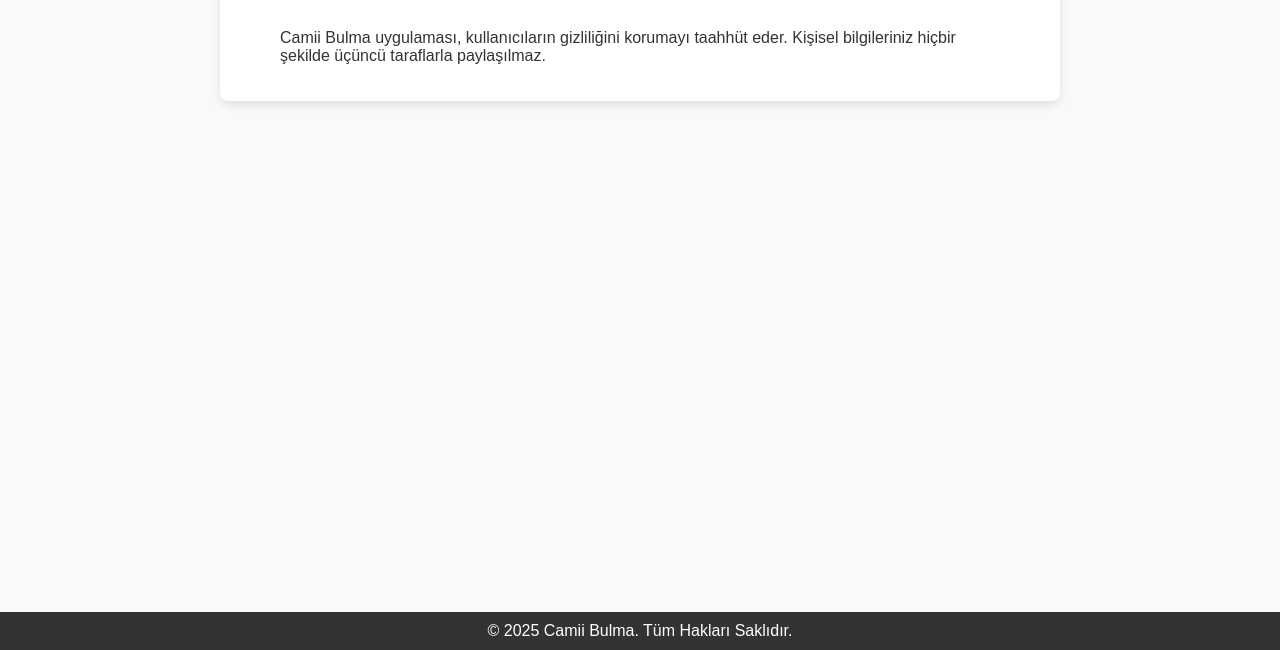
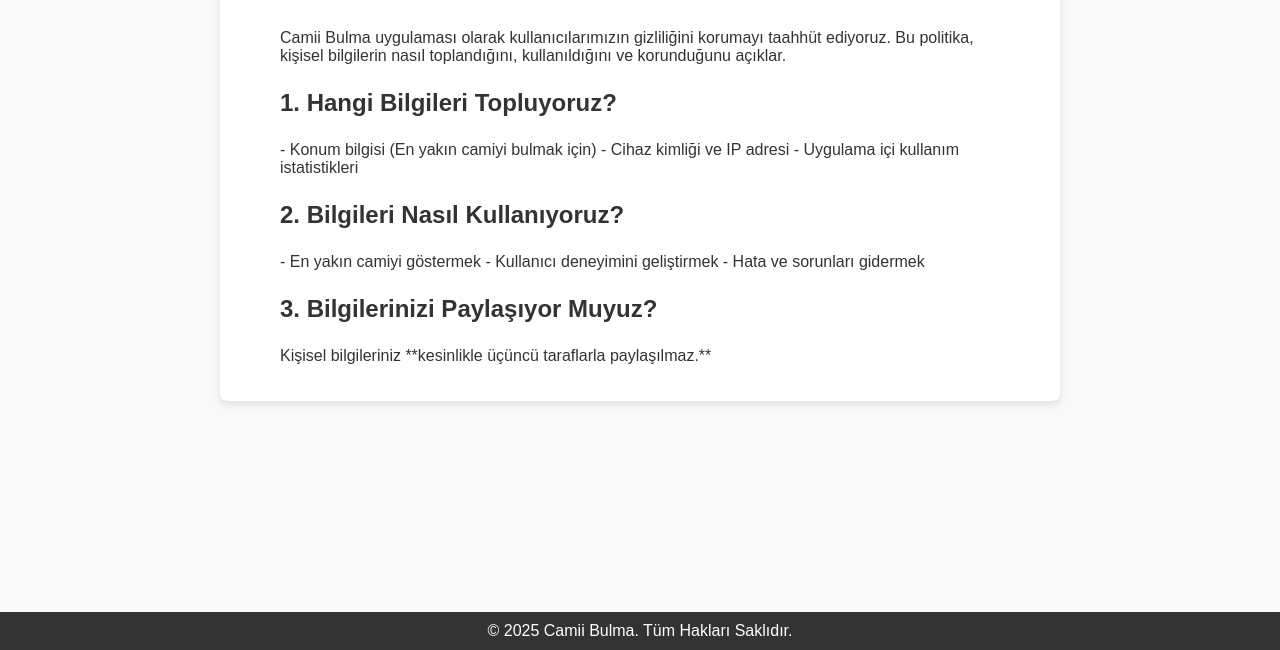
Before and after one commit to fatihgumrukcu/camii-bulma-legal, a plain HTML site: page privacy-policy.html in a window 1280 px wide. Shown: the part 150-800 px from the top of the page. Drawn offline with Linux system fonts and the light colour scheme.

Commit message:
Update privacy-policy.html

```diff
--- a/privacy-policy.html
+++ b/privacy-policy.html
@@ -17,7 +17,20 @@
 
     <main>
         <h1>Gizlilik Politikası</h1>
-        <p>Camii Bulma uygulaması, kullanıcıların gizliliğini korumayı taahhüt eder. Kişisel bilgileriniz hiçbir şekilde üçüncü taraflarla paylaşılmaz.</p>
+        <p>Camii Bulma uygulaması olarak kullanıcılarımızın gizliliğini korumayı taahhüt ediyoruz. Bu politika, kişisel bilgilerin nasıl toplandığını, kullanıldığını ve korunduğunu açıklar.</p>
+
+        <h2>1. Hangi Bilgileri Topluyoruz?</h2>
+        <p>- Konum bilgisi (En yakın camiyi bulmak için)
+        - Cihaz kimliği ve IP adresi
+        - Uygulama içi kullanım istatistikleri</p>
+
+        <h2>2. Bilgileri Nasıl Kullanıyoruz?</h2>
+        <p>- En yakın camiyi göstermek
+        - Kullanıcı deneyimini geliştirmek
+        - Hata ve sorunları gidermek</p>
+
+        <h2>3. Bilgilerinizi Paylaşıyor Muyuz?</h2>
+        <p>Kişisel bilgileriniz **kesinlikle üçüncü taraflarla paylaşılmaz.**</p>
     </main>
 
     <footer>
```
